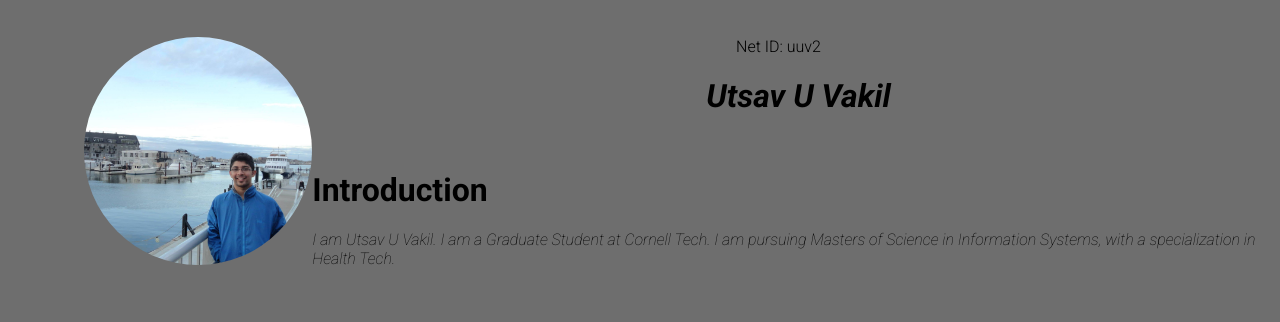
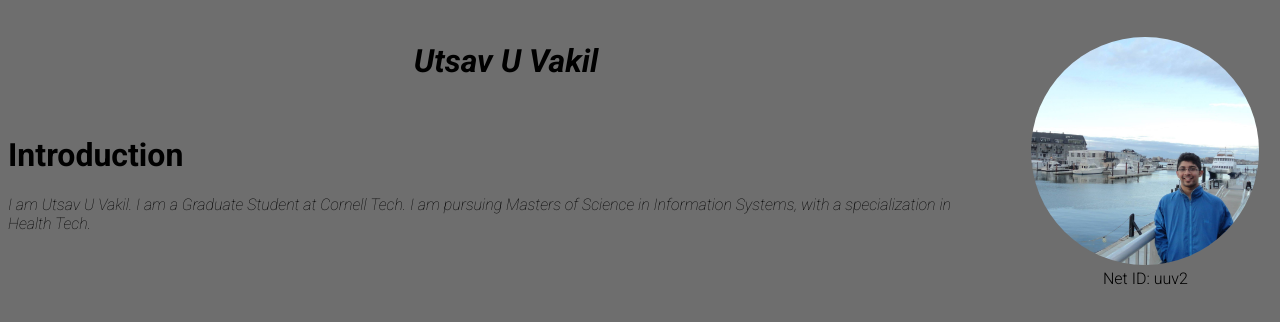
Before and after one commit to utsavvakil/utsavvakil.github.io, a plain HTML site: page startup-systems.html in a window 1280 px wide. Drawn offline with Linux system fonts and the light colour scheme.

Commit message:
image and title modified

```diff
--- a/startup-systems.html
+++ b/startup-systems.html
@@ -19,7 +19,7 @@
 
 
 <div class="TitleImage">
-	<figure>
+	<figure class="ImageandCaption">
 		<img class="img-circle" src="UtsavUVakil.jpg" alt="Self Image" style="width:228px;height:228px;">
 		<figcaption class="caption">Net ID: uuv2</figcaption>
 	</figure>
@@ -28,11 +28,12 @@
 
 
 
-
+<div class = "introdiv">
 <h1 class="introduction"> Introduction</h1>
 <p class="intro"> I am Utsav U Vakil. I am a Graduate Student at Cornell Tech. I am pursuing Masters of Science in Information Systems, with a specialization in Health Tech.</p>
+</div>
 
-<p></p>
+
 
 </body>
 </html>
--- a/stylesheet.css
+++ b/stylesheet.css
@@ -1,8 +1,13 @@
 .img-circle {
 
-    margin-left:2%;
+
 	border-radius: 50%;
-    float: left;
+
+}
+.ImageandCaption {
+	margin-right:2%;
+	float: right;
+
 }
 body {
     background-color: #6e6e6e;
@@ -34,3 +39,6 @@ font-style: italic;
 
 
 }
+.introdiv {
+
+}
```
